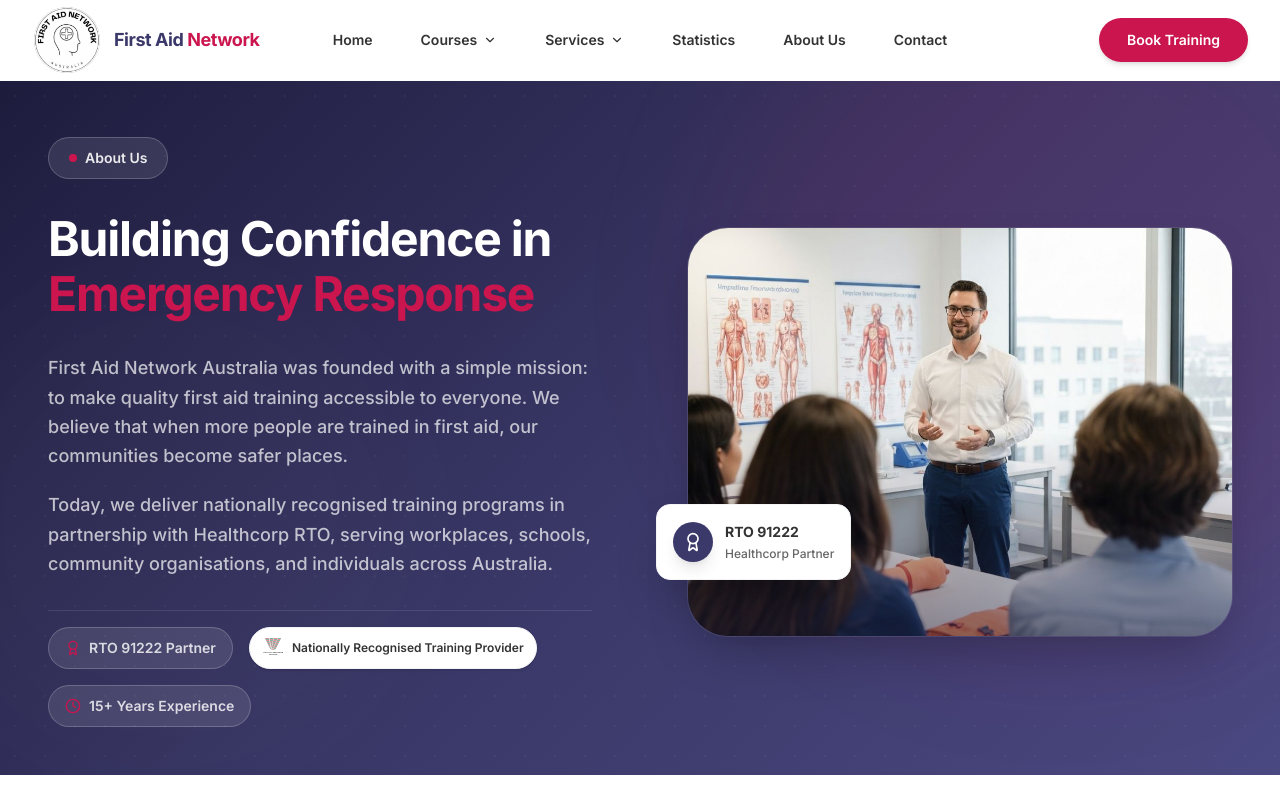
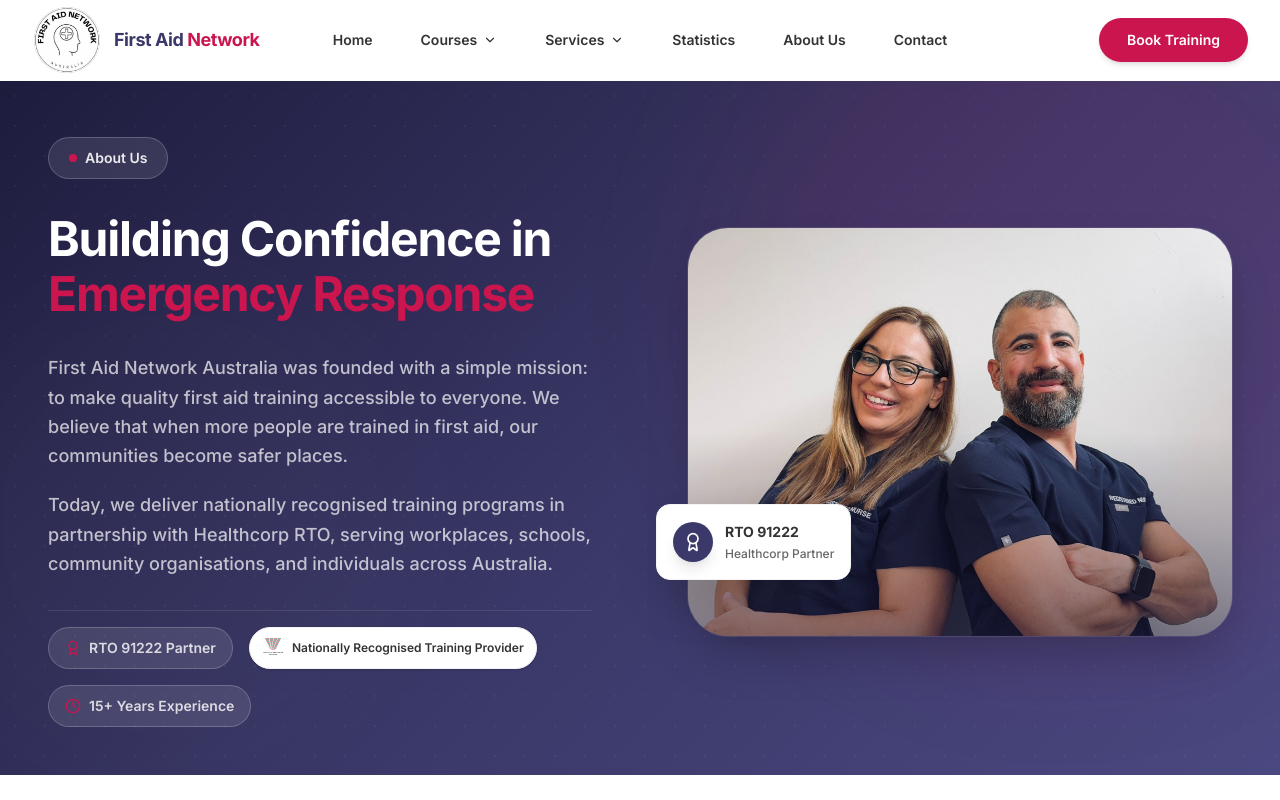
Before and after one commit to Gireeshma27/first-aid, a Next.js app: page /about in a window 1280 px wide. Shown: the top 800 px of the page. Built offline with nearby package versions, Linux system fonts and the light colour scheme.

Commit message:
updated about us page

```diff
--- a/app/about/page.tsx
+++ b/app/about/page.tsx
@@ -123,7 +123,7 @@
               <div className="relative">
                 <div className="relative aspect-[4/4] md:aspect-[4/3] rounded-[2.5rem] overflow-hidden shadow-2xl ring-1 ring-white/10">
                   <Image
-                    src="/images/trainer.png"
+                    src="/images/first.png"
                     alt="First Aid Network Australia training session"
                     fill
                     priority
@@ -143,7 +143,6 @@
                   </div>
                 </div>
               </div>
-
             </div>
           </div>
         </section>
```
Also changed, not shown: public/images/first.png (added).
